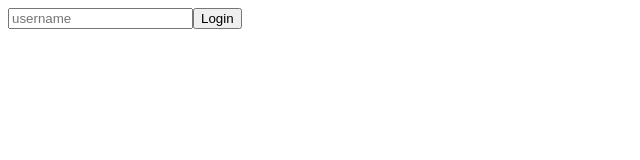
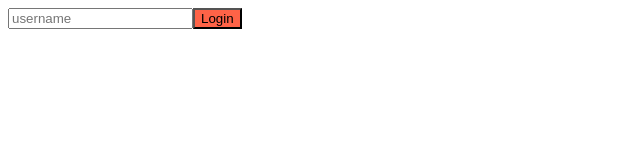
Before and after one commit to hyh05050/react-for-master, a React (Create React App) app: page / in a window 1280 px wide. Shown: the top 160 px of the page, without its empty margins (0-640 px from the left). Built offline with nearby package versions, Linux system fonts and the light colour scheme.

Commit message:
commit typing Theme

```diff
--- a/src/App.tsx
+++ b/src/App.tsx
@@ -1,4 +1,5 @@
 import React, { useState } from "react";
+import styled from "styled-components";
 
 function App() {
   const [value, setValue] = useState("");
@@ -14,8 +15,20 @@
     console.log("hello", value);
   };
 
+  const onClick = (event: React.MouseEvent<HTMLButtonElement>) => {};
+
+  const Container = styled.div`
+    background-color: ${(props) => props.theme.bgColor};
+    color: ${(props) => props.theme.textColor};
+  `;
+
+  const Button = styled.button`
+    color: ${(props) => props.theme.textColor};
+    background-color: ${(props) => props.theme.btnColor};
+  `;
+
   return (
-    <div>
+    <Container>
       {/* <Circle bgColor="teal" borderColor="red" />
       <Circle bgColor="tomato" text="props text" /> */}
       <form onSubmit={onSubmit}>
@@ -25,9 +38,9 @@
           value={value}
           onChange={onChange}
         />
-        <button>Login</button>
+        <Button onClick={onClick}>Login</Button>
       </form>
-    </div>
+    </Container>
   );
 }
 
--- a/src/index.tsx
+++ b/src/index.tsx
@@ -2,25 +2,14 @@
 import ReactDOM from "react-dom/client";
 import { ThemeProvider } from "styled-components";
 import App from "./App";
-
-const darkTheme = {
-  textColor: "whitesmoke",
-  backgroundColor: "#111",
-  //borderColor,linkColor, hoverColor...
-};
-
-const lightTheme = {
-  textColor: "#111",
-  backgroundColor: "whitesmoke",
-  //borderColor,linkColor, hoverColor...
-};
+import { darkTheme, lightTheme } from "./theme";
 
 const root = ReactDOM.createRoot(
   document.getElementById("root") as HTMLElement
 );
 root.render(
   <React.Fragment>
-    <ThemeProvider theme={darkTheme}>
+    <ThemeProvider theme={lightTheme}>
       <App />
     </ThemeProvider>
   </React.Fragment>
--- /dev/null
+++ b/src/theme.ts
@@ -0,0 +1,13 @@
+import { DefaultTheme } from "styled-components";
+
+export const lightTheme: DefaultTheme = {
+  bgColor: "white",
+  textColor: "black",
+  btnColor: "tomato",
+};
+
+export const darkTheme: DefaultTheme = {
+  bgColor: "black",
+  textColor: "white",
+  btnColor: "teal",
+};
```
Also changed, not shown: src/styles.d.ts (added, +13 -0 lines).
